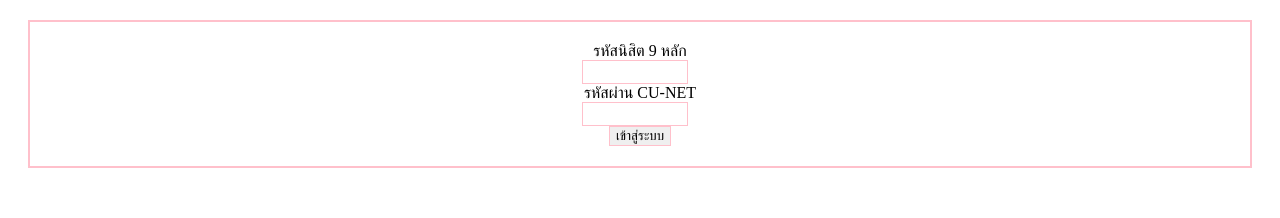
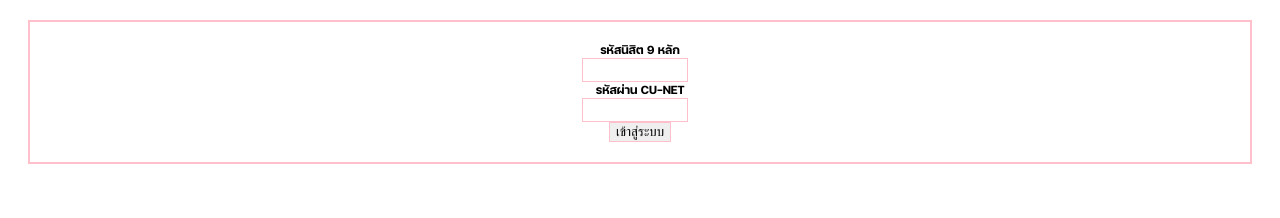
Before and after one commit to msp5382/thinc-10-days, a Next.js app in the folder frontend/: page / in a window 1280 px wide. Shown: the top 218 px of the page. Built offline with nearby package versions, Linux system fonts and the light colour scheme.

Commit message:
feat: font

```diff
--- a/frontend/styles/global.css
+++ b/frontend/styles/global.css
@@ -1,2 +1,16 @@
- {
+@font-face {
+  font-family: "FC Iconic";
+  src: url(./fonts/FC\ Iconic\ Bold.ttf);
+  font-weight: 400;
+  font-style: normal;
 }
+@font-face {
+  font-family: "FC Iconic";
+  src: url(./fonts/FC\ Iconic.ttf);
+  font-weight: 300;
+  font-style: normal;
+}
+
+body {
+  font-family: "FC Iconic";
+}
```
Also changed, not shown: frontend/styles/fonts/FC Iconic Bold.ttf (added), frontend/styles/fonts/FC Iconic Regular.ttf (added).
